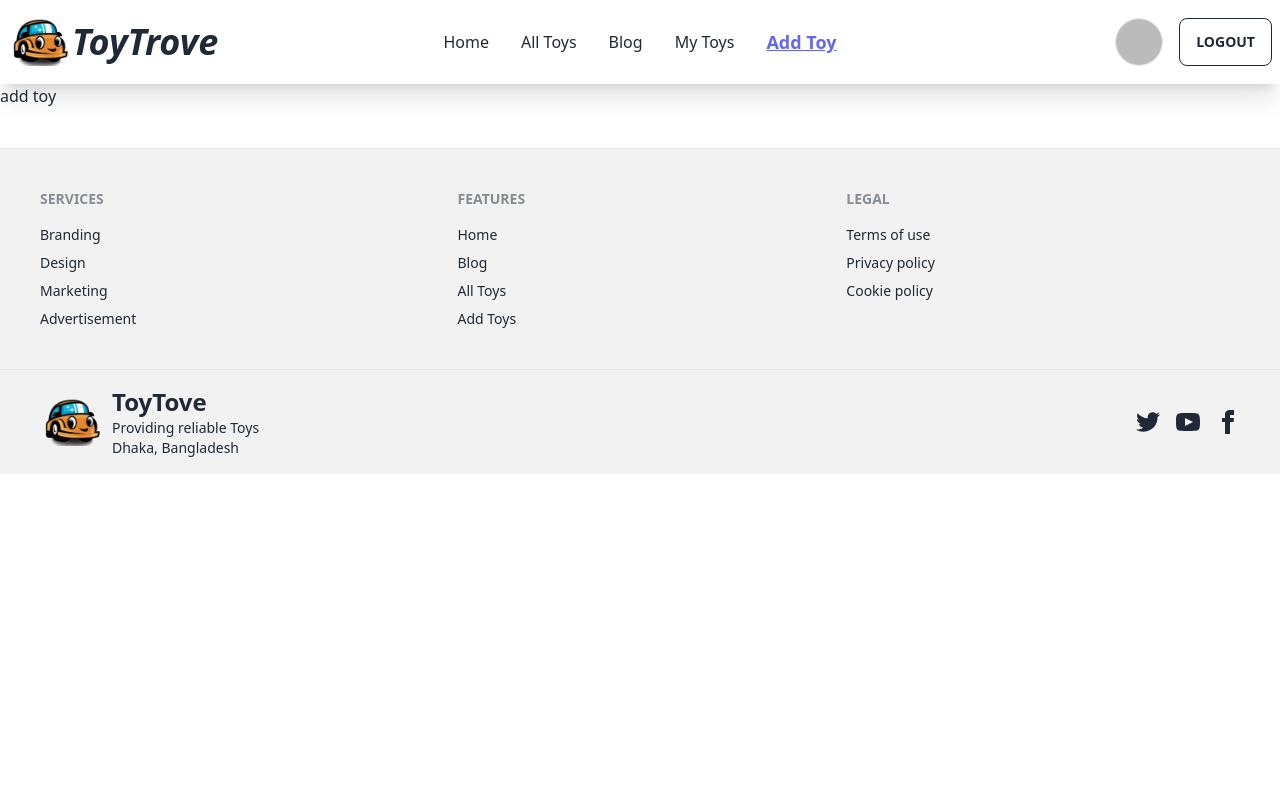
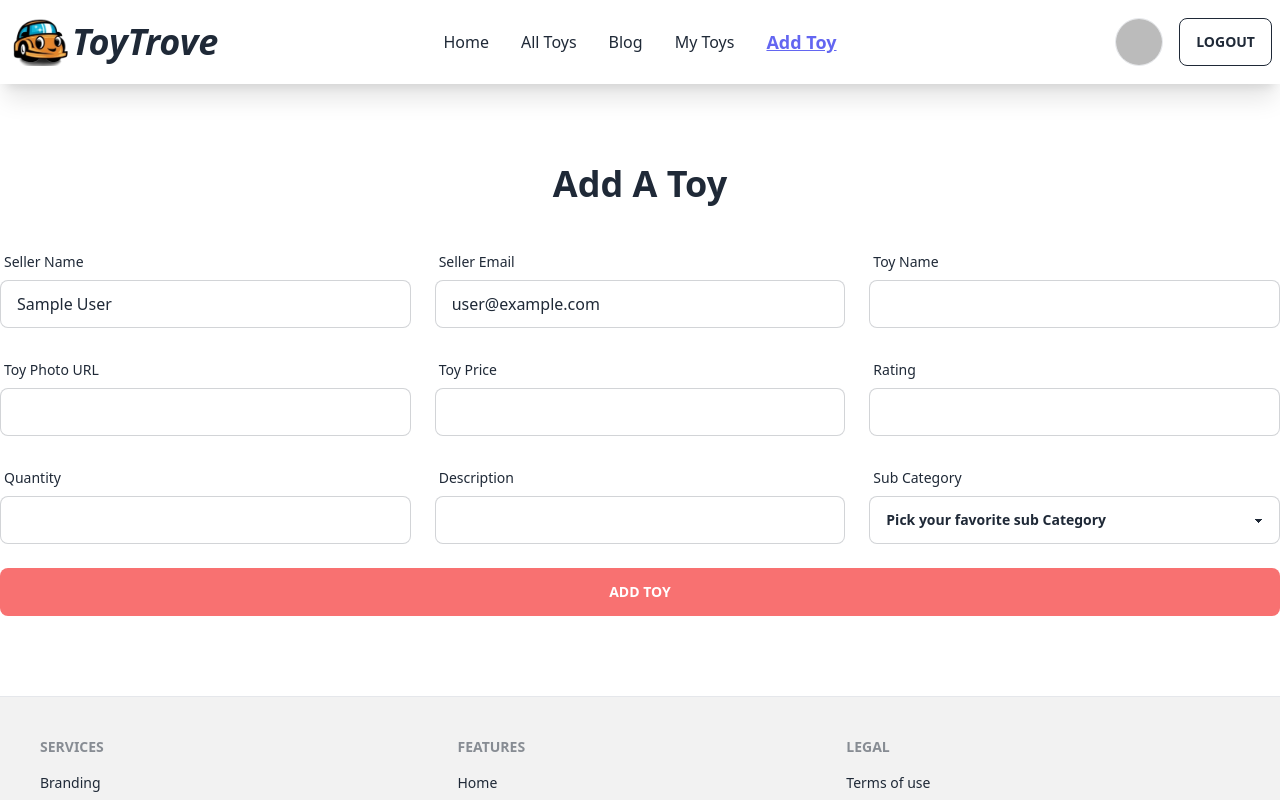
Before and after one commit to Arzenaakter/ToyTrove-Client-site, a React (Vite) app: page /addToy in a window 1280 px wide. Shown: the top 800 px of the page. Built offline with nearby package versions, Linux system fonts and the light colour scheme; no server answers; sample sign-in values are in the browser's storage.

Commit message:
create add toy page and form for toy information

```diff
--- a/src/Pages/AddToy/AddToy.jsx
+++ b/src/Pages/AddToy/AddToy.jsx
@@ -1,12 +1,159 @@
+import { useContext } from "react";
+import { AuthContext } from "../../AuthProvider/AuthProvider";
 import useTitle from "../../Hook/useTitle";
 
 const AddToy = () => {
-    useTitle('ToyTrove || AddToy')
-    return (
-        <div>
-            add toy
+  const { user } = useContext(AuthContext);
+  useTitle("ToyTrove || AddToy");
+
+
+const handleAddToy = event =>{
+    event.preventDefault()
+}
+
+
+
+  return (
+    <div className="my-20">
+      <h1 className="text-4xl font-bold text-center mb-10">Add A Toy</h1>
+
+      <form onSubmit={handleAddToy}>
+        <div className="grid grid-cols-1 md:grid-cols-3 gap-6">
+          {/* seller name */}
+          <div className="form-control">
+            <label className="label">
+              <span className="label-text">Seller Name</span>
+            </label>
+
+            <input
+              type="text"
+              name="sellerName"
+              required
+              defaultValue={user?.displayName}
+              className="input input-bordered"
+            />
+          </div>
+          {/* seller email */}
+          <div className="form-control">
+            <label className="label">
+              <span className="label-text">Seller Email</span>
+            </label>
+
+            <input
+              type="email"
+              name="sellerEmail"
+              required
+              defaultValue={user?.email}
+              className="input input-bordered"
+            />
+          </div>
+          {/* Toy name */}
+          <div className="form-control">
+            <label className="label">
+              <span className="label-text">Toy Name</span>
+            </label>
+
+            <input
+              type="text"
+              name="toyName"
+              required
+              className="input input-bordered"
+            />
+          </div>
+          {/* Toy picture */}
+          <div className="form-control">
+            <label className="label">
+              <span className="label-text">Toy Photo URL</span>
+            </label>
+
+            <input
+              type="text"
+              name="toyPhoto"
+              required
+              className="input input-bordered"
+            />
+          </div>
+
+          {/* Toy price */}
+          <div className="form-control">
+            <label className="label">
+              <span className="label-text">Toy Price</span>
+            </label>
+
+            <input
+              type="text"
+              name="price"
+              required
+              className="input input-bordered"
+            />
+          </div>
+          {/* Toy rating */}
+          <div className="form-control">
+            <label className="label">
+              <span className="label-text"> Rating </span>
+            </label>
+
+            <input
+              type="text"
+              name="rating"
+              required
+              className="input input-bordered"
+            />
+          </div>
+          {/* Available Quantity */}
+          <div className="form-control">
+            <label className="label">
+              <span className="label-text"> Quantity </span>
+            </label>
+
+            <input
+              type="text"
+              name="quantity"
+              required
+              className="input input-bordered"
+            />
+          </div>
+          {/* Available description */}
+          <div className="form-control">
+            <label className="label">
+              <span className="label-text"> Description </span>
+            </label>
+
+            <input
+              type="text"
+              name="description"
+              required
+              className="input input-bordered"
+            />
+          </div>
+          {/* Sub Category */}
+          <div className="form-control">
+            <label className="label">
+              <span className="label-text"> Sub Category </span>
+            </label>
+            <select className="select  input input-bordered" defaultValue="">
+              <option value="" disabled>
+                Pick your favorite sub Category
+              </option>
+              <option value="Supercars">Supercars</option>
+              <option value="Electric-Sports-Cars">Electric Sports Cars</option>
+              <option value="Roadsters">Roadsters</option>
+              <option value="Pickup-Trucks">Pickup Trucks</option>
+              <option value="SUV-Trucks">SUV Trucks</option>
+              <option value="Heavy-Duty-Trucks">Heavy-Duty Trucks</option>
+              <option value="Sedans">Sedans</option>
+              <option value="Hatchbacks">Hatchbacks</option>
+              <option value="SUVs">SUVs</option>
+            </select>
+          </div>
         </div>
-    );
+        <div className="form-control mt-6">
+
+          <input className="btn btn-block bg-red-400 border-none" type="submit" value="Add Toy" />
+        </div>
+      </form>
+    </div>
+  );
 };
 
 export default AddToy;
--- a/src/Pages/Home/Gallary/Gallary.jsx
+++ b/src/Pages/Home/Gallary/Gallary.jsx
@@ -16,28 +16,28 @@ import g6 from '../../../assets/gallery/g6.avif'
 
 const Gallary = () => {
     return (
-        <div className="mt-40 border px-10 lg:px-0" data-aos="fade-right" >
+        <div className="mt-40  px-10 lg:px-0" data-aos="fade-right" >
             <h1 className="text-4xl font-bold text-center " >Toy Gallery</h1>
 
 
             <div className='grid grid-cols-1 md:grid-cols-2 lg:grid-cols-3 gap-4 mt-10'>
                 <div className=''>
-                    <img src={g1} alt="" className=' transition ease-in-out delay-150 bg-blue-500 hover:-translate-y-1 hover:scale-110 hover:bg-indigo-500 duration-300 rounded'/>
+                    <img src={g1} alt="" className=' transition ease-in-out delay-150  hover:-translate-y-1 hover:scale-110  duration-700 rounded'/>
                 </div>
                 <div>
-                    <img src={g2} alt="" className=' transition ease-in-out delay-150 bg-blue-500 hover:-translate-y-1 hover:scale-110 hover:bg-indigo-500 duration-300 rounded'/>
+                    <img src={g2} alt="" className=' transition ease-in-out delay-150  hover:-translate-y-1 hover:scale-110 duration-700 rounded'/>
                 </div>
                 <div>
-                    <img src={g3} alt="" className=' transition ease-in-out delay-150 bg-blue-500 hover:-translate-y-1 hover:scale-110 hover:bg-indigo-500 duration-300 rounded'/>
+                    <img src={g3} alt="" className=' transition ease-in-out delay-150  hover:-translate-y-1 hover:scale-110  duration-700 rounded'/>
                 </div>
                 <div>
-                    <img src={g4} alt="" className=' transition ease-in-out delay-150 bg-blue-500 hover:-translate-y-1 hover:scale-110 hover:bg-indigo-500 duration-300 rounded'/>
+                    <img src={g4} alt="" className=' transition ease-in-out delay-150  hover:-translate-y-1 hover:scale-110 duration-700 rounded'/>
                 </div>
                 <div>
-                    <img src={g5} alt="" className=' transition ease-in-out delay-150 bg-blue-500 hover:-translate-y-1 hover:scale-110 hover:bg-indigo-500 duration-300 rounded'/>
+                    <img src={g5} alt="" className=' transition ease-in-out delay-150  hover:-translate-y-1 hover:scale-110  duration-700 rounded'/>
                 </div>
                 <div>
-                    <img src={g6} alt="" className=' transition ease-in-out delay-150 bg-blue-500 hover:-translate-y-1 hover:scale-110 hover:bg-indigo-500 duration-300 rounded'/>
+                    <img src={g6} alt="" className=' transition ease-in-out delay-150  hover:-translate-y-1 hover:scale-110  duration-700 rounded'/>
                 </div>
 
 
```
Also changed, not shown: 1 other file (tests, documents, lock files or other folders).
